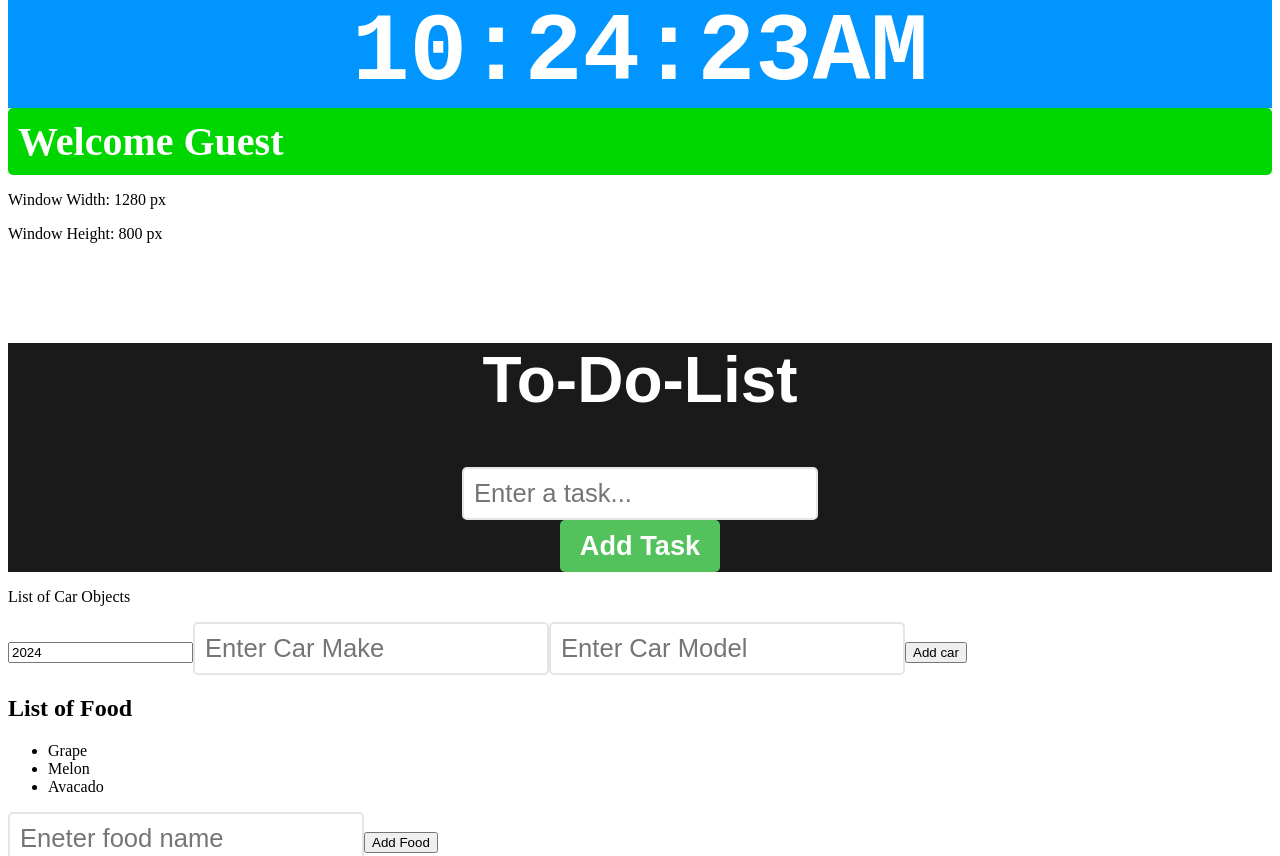
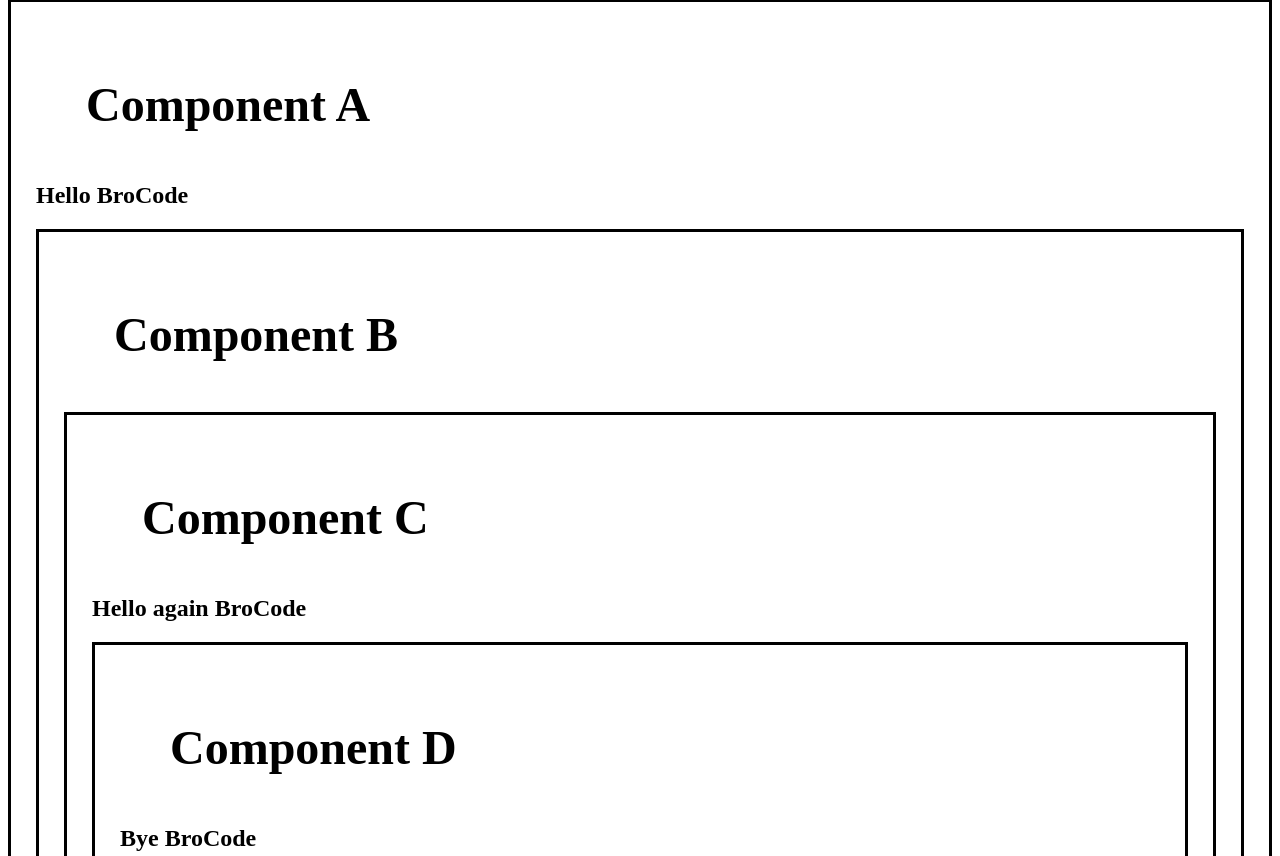
Before and after one commit to abhin/React-Projects, a React (Vite) app in the folder BroCode Learning/my-react-app/: page / in a window 1280 px wide. Shown: the part 244-1100 px from the top of the page. Built offline with nearby package versions, Linux system fonts and the light colour scheme.

Commit message:
UseContext

```diff
--- /dev/null
+++ b/BroCode Learning/my-react-app/src/UseContextExample/ComponentA.jsx
@@ -0,0 +1,25 @@
+
+import style from './UseContextExample.module.css';
+import ComponentB from './ComponentB';
+import { useState, createContext } from 'react';
+
+export const UserContext = createContext();
+
+function ComponentA() {
+
+    const [user, setUser] = useState("BroCode");
+
+    return(
+        <>
+            <div className={style.box}>
+                <h1>Component A</h1>
+                <h2>{`Hello ${user}`}</h2>
+                <UserContext.Provider value={user} >
+                    <ComponentB />
+                </UserContext.Provider>
+            </div>
+        </>
+    );
+}
+
+export default ComponentA;
--- /dev/null
+++ b/BroCode Learning/my-react-app/src/UseContextExample/ComponentB.jsx
@@ -0,0 +1,16 @@
+
+import style from './UseContextExample.module.css';
+import ComponentC from './ComponentC';
+
+function ComponentB() {
+    return(
+        <>
+            <div className={style.box}>
+                <h1>Component B</h1>
+                <ComponentC />
+            </div>
+        </>
+    );
+}
+
+export default ComponentB;
--- /dev/null
+++ b/BroCode Learning/my-react-app/src/UseContextExample/ComponentC.jsx
@@ -0,0 +1,20 @@
+import { useContext } from 'react';
+import style from './UseContextExample.module.css';
+import ComponentD from './ComponentD';
+import { UserContext } from './ComponentA';
+
+function ComponentC(props) {
+    const user = useContext(UserContext);
+
+    return(
+        <>
+            <div className={style.box}>
+                <h1>Component C</h1>
+                <h2>{`Hello again ${user}`}</h2>
+                <ComponentD />
+            </div>
+        </>
+    );
+}
+
+export default ComponentC;
--- /dev/null
+++ b/BroCode Learning/my-react-app/src/UseContextExample/ComponentD.jsx
@@ -0,0 +1,20 @@
+
+import style from './UseContextExample.module.css';
+import { UserContext } from './ComponentA';
+import { useContext } from 'react';
+
+
+
+function ComponentD(props) {
+    const user = useContext(UserContext);
+    return(
+        <>
+            <div className={style.box}>
+                <h1>Component D</h1>
+                <h2>{`Bye ${user}`}</h2>
+            </div>
+        </>
+    );
+}
+
+export default ComponentD;
--- /dev/null
+++ b/BroCode Learning/my-react-app/src/UseContextExample/UseContextExample.jsx
@@ -0,0 +1,3 @@
+function UseContextExample() {
+
+}
--- /dev/null
+++ b/BroCode Learning/my-react-app/src/UseContextExample/UseContextExample.module.css
@@ -0,0 +1,4 @@
+.box {
+    border: 3px solid;
+    padding: 25px;
+}
--- a/BroCode Learning/my-react-app/src/main.jsx
+++ b/BroCode Learning/my-react-app/src/main.jsx
@@ -19,11 +19,14 @@ import ToDoList from './ToDoList/ToDoList.jsx'
 import UseEffectExample from './UseEffectExample/UseEffectExample.jsx'
 import UseEffectReturnStmtExample from './UseEffectReturnStmtExample/UseEffectReturnStmtExample.jsx'
 import DigitalClock from './DigitalClock/DigitalClock.jsx'
+import ComponentA from './UseContextExample/ComponentA.jsx'
 
 createRoot(document.getElementById('root')).render(
   <StrictMode>
     {/* <App /> */}
     <Header />
+
+    <ComponentA />
 
     <DigitalClock />
 
```
